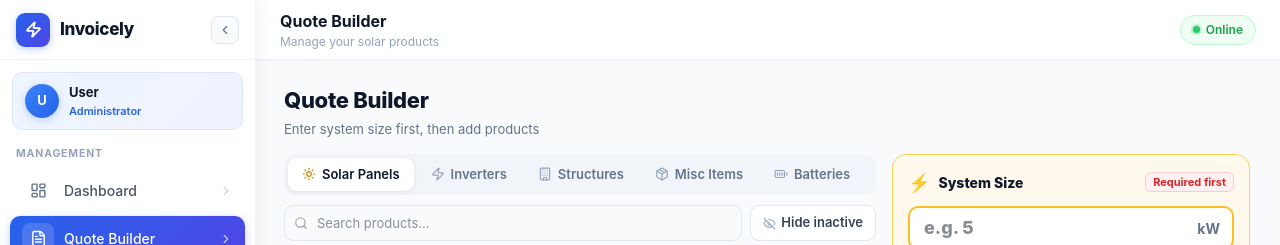
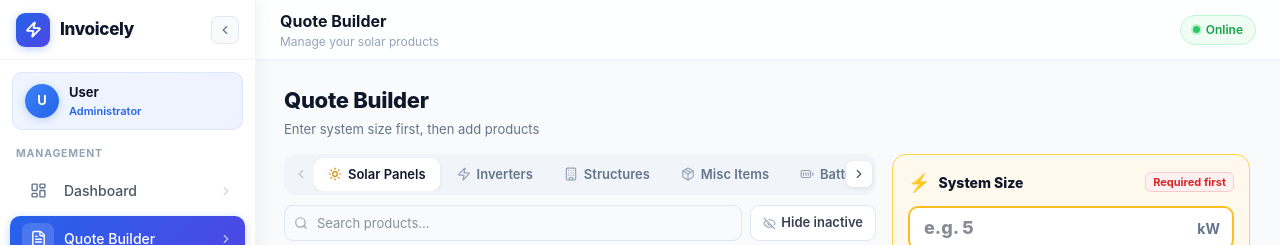
Before and after one commit to UsmanNazir02/invoicely-frontend-daytrack, a React (Vite) app: page /quote-builder in a window 1280 px wide. Shown: the top 245 px of the page. Built offline with nearby package versions, Linux system fonts and the light colour scheme; no server answers; sample sign-in values are in the browser's storage; what @react-pdf/renderer would draw is missing.

Commit message:
added scroll button on for category selection on quote builder page

```diff
--- a/src/pages/quote-builder/QuoteBuilderPage.tsx
+++ b/src/pages/quote-builder/QuoteBuilderPage.tsx
@@ -5,6 +5,7 @@ import {
     Sun, Zap, Building, Package, Plus, Minus, Trash2,
     User, Phone, Mail, MapPin, FileText, Calculator,
     Send, Save, Search, EyeOff, Pencil, ChevronDown, ChevronUp,
+    ChevronLeft, ChevronRight,
     BatteryFull, Wrench, Plug,
 } from 'lucide-react';
 import toast from 'react-hot-toast';
@@ -124,6 +125,20 @@ export function QuoteBuilderPage() {
     const queryClient = useQueryClient();
     const [searchParams] = useSearchParams();
     const [activeTab, setActiveTab] = useState<ProductTab>('solar-panels');
+    const tabsRef = useRef<HTMLDivElement>(null);
+    const [canScrollLeft, setCanScrollLeft] = useState(false);
+    const [canScrollRight, setCanScrollRight] = useState(false);
+
+    const updateTabsScroll = () => {
+        const el = tabsRef.current;
+        if (!el) return;
+        setCanScrollLeft(el.scrollLeft > 4);
+        setCanScrollRight(el.scrollLeft + el.clientWidth < el.scrollWidth - 4);
+    };
+    const scrollTabs = (dir: 'left' | 'right') => {
+        tabsRef.current?.scrollBy({ left: dir === 'left' ? -160 : 160, behavior: 'smooth' });
+    };
+    useEffect(() => { updateTabsScroll(); }, []);
     const [cart, setCart] = useState<CartItem[]>([]);
     const tempIdSeq = useRef(0);
     const hydratedId = useRef<string | null>(null);
@@ -421,12 +436,30 @@ export function QuoteBuilderPage() {
                         minWidth: 0,
                     }}>
                         {/* Tab bar */}
-                        <div className="qb-tabs" style={{
-                            flexShrink: 0,
-                            display: 'flex', gap: '3px', padding: '4px',
-                            background: '#f1f5f9', borderRadius: '12px',
-                            overflowX: 'auto',
-                        }}>
+                        <div style={{ flexShrink: 0, position: 'relative', display: 'flex', alignItems: 'center', background: '#f1f5f9', borderRadius: '12px', padding: '4px' }}>
+                            {/* Left arrow */}
+                            <button
+                                onClick={() => scrollTabs('left')}
+                                style={{
+                                    flexShrink: 0, display: 'flex', alignItems: 'center', justifyContent: 'center',
+                                    width: '26px', height: '26px', borderRadius: '7px', border: 'none',
+                                    background: canScrollLeft ? '#fff' : 'transparent',
+                                    boxShadow: canScrollLeft ? '0 1px 4px rgba(0,0,0,0.10)' : 'none',
+                                    cursor: canScrollLeft ? 'pointer' : 'default',
+                                    opacity: canScrollLeft ? 1 : 0.3,
+                                    transition: 'all 0.15s', zIndex: 1,
+                                }}
+                            >
+                                <ChevronLeft style={{ width: '14px', height: '14px', color: '#475569' }} />
+                            </button>
+
+                            {/* Scrollable strip */}
+                            <div
+                                ref={tabsRef}
+                                className="qb-tabs"
+                                onScroll={updateTabsScroll}
+                                style={{ flex: 1, display: 'flex', gap: '3px', overflowX: 'auto' }}
+                            >
                                 {tabs.map(tab => (
                                     <button key={tab.id} onClick={() => setActiveTab(tab.id)} style={{
                                         display: 'flex', alignItems: 'center', gap: '6px',
@@ -442,6 +475,23 @@ export function QuoteBuilderPage() {
                                         {tab.label}
                                     </button>
                                 ))}
+                            </div>
+
+                            {/* Right arrow */}
+                            <button
+                                onClick={() => scrollTabs('right')}
+                                style={{
+                                    flexShrink: 0, display: 'flex', alignItems: 'center', justifyContent: 'center',
+                                    width: '26px', height: '26px', borderRadius: '7px', border: 'none',
+                                    background: canScrollRight ? '#fff' : 'transparent',
+                                    boxShadow: canScrollRight ? '0 1px 4px rgba(0,0,0,0.10)' : 'none',
+                                    cursor: canScrollRight ? 'pointer' : 'default',
+                                    opacity: canScrollRight ? 1 : 0.3,
+                                    transition: 'all 0.15s', zIndex: 1,
+                                }}
+                            >
+                                <ChevronRight style={{ width: '14px', height: '14px', color: '#475569' }} />
+                            </button>
                         </div>
 
                         {/* Search + toggle */}
```
Lines whose indentation alone changed are shown as unchanged.
